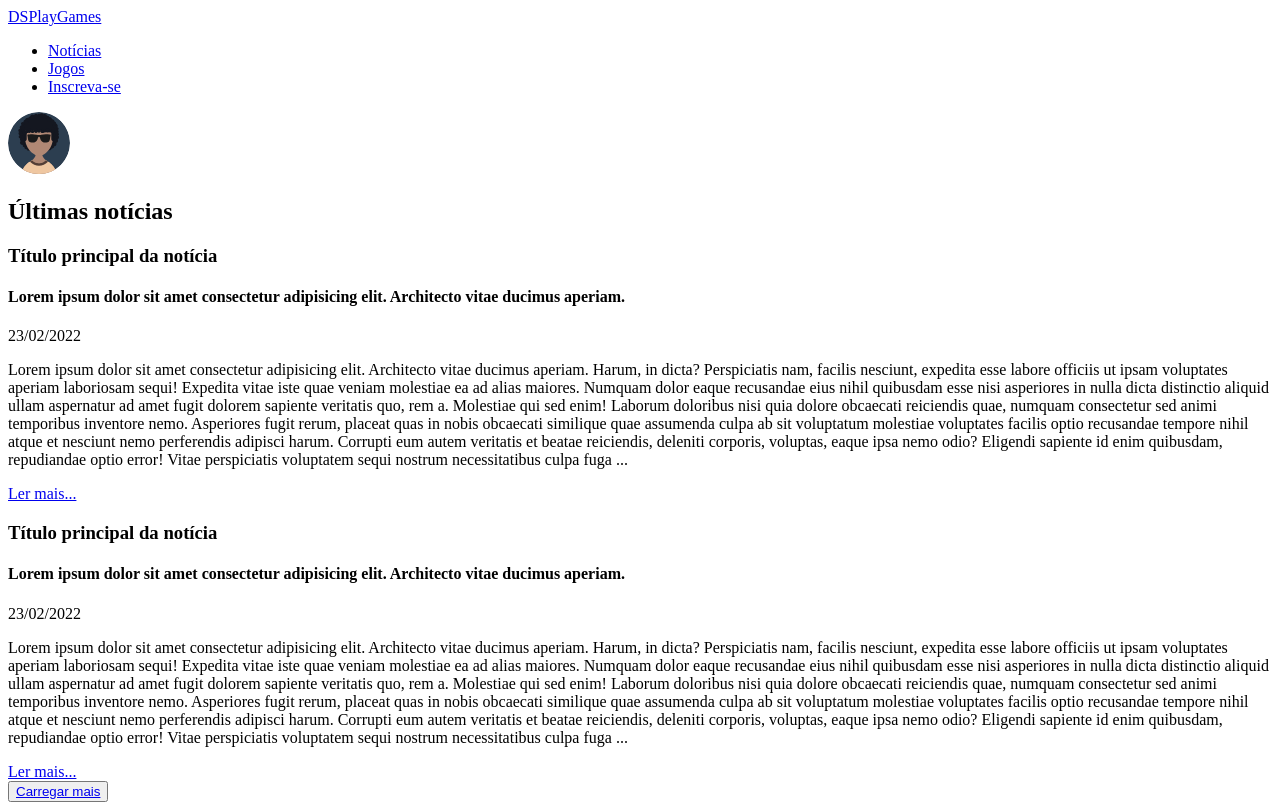
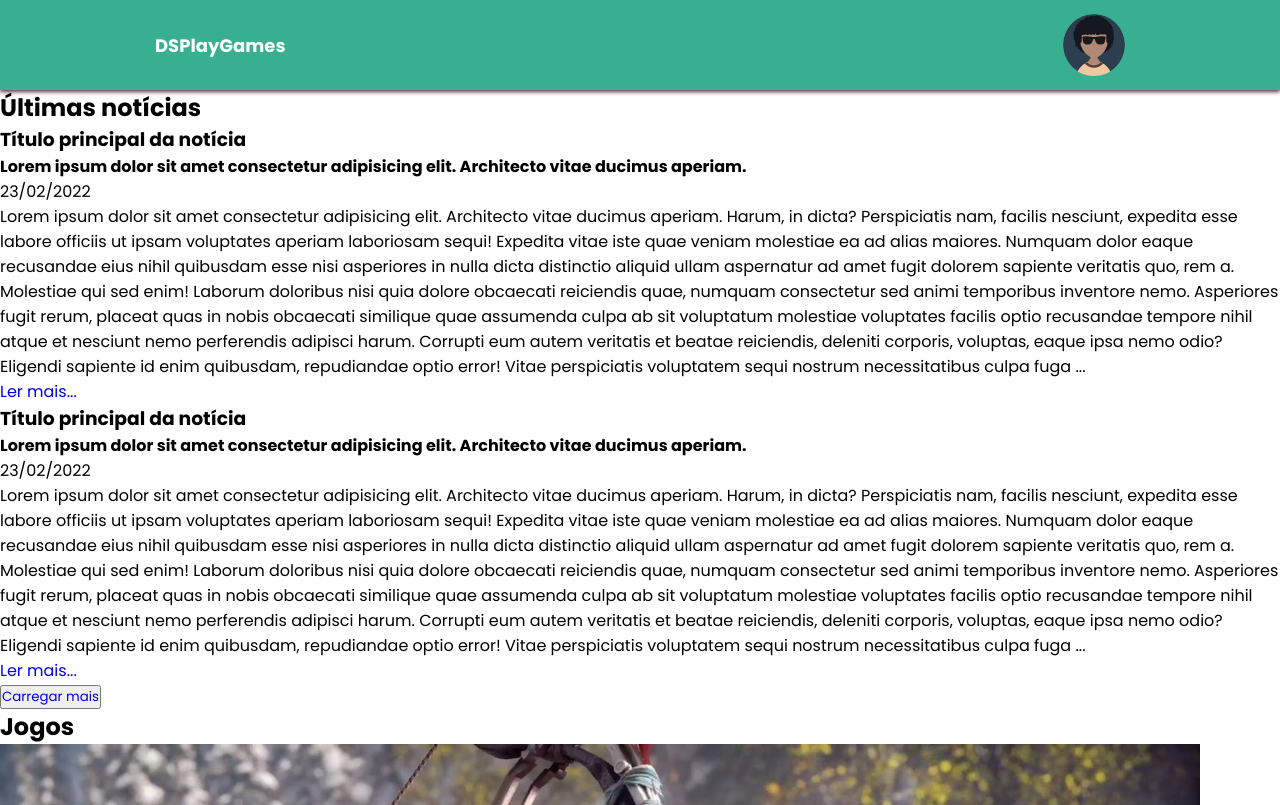
Before and after one commit to BrunoBuilder/DSPlayGames_Challenge, a plain HTML site: page index.html in a window 1280 px wide. Shown: the top 805 px of the page. Drawn offline with Linux system fonts and the light colour scheme.

Commit message:
CSS - header

```diff
--- a/css/styles.css
+++ b/css/styles.css
@@ -0,0 +1,55 @@
+@import url('https://fonts.googleapis.com/css2?family=Poppins:wght@400;500;700&display=swap');
+
+* {
+    font-family: 'Poppins', sans-serif;
+    box-sizing: border-box;
+    margin: 0;
+    padding: 0;
+}
+
+a {
+    text-decoration: none;
+}
+
+li {
+    list-style-type: none;
+}
+
+:root {
+    --color-green: #38AF90;
+    --color-white: #FFFFFF;
+    --color-grey-text: #797979;
+    --color-grey-light: #F0F0F0;
+    --color-pink: #DD7E92;
+    --color-grey-footer: #383838;
+}
+
+.header-container {
+    background-color: var(--color-green);
+    height: 90px;
+    box-shadow: 0px 2px 4px rgba(0, 0, 0, 0.75);
+}
+
+.nav-container {
+    display: flex;
+    flex-direction: row;
+    justify-content: space-between;
+    align-items: center;
+    max-width: 990px;
+    margin: 0 auto;
+    padding: 14px 10px;
+}
+
+.nav-title {
+    font-weight: 700;
+    font-size: 18px;
+    color: var(--color-white);
+}
+
+.nav-links-container {
+    display: flex;
+}
+
+.nav-links {
+    display: none;
+}
--- a/index.html
+++ b/index.html
@@ -9,11 +9,11 @@
     <link rel="stylesheet" href="css/styles.css" />
   </head>
   <body>
-    <header>
-      <nav>
-        <a href="#">DSPlayGames</a>
-        <div>
-          <ul>
+    <header class="header-container">
+      <nav class="nav-container">
+        <a class="nav-title" href="#">DSPlayGames</a>
+        <div class="nav-links-container">
+          <ul class="nav-links">
             <li><a href="#news-section">Notícias</a></li>
             <li><a href="#games-section">Jogos</a></li>
             <li><a href="#subscription-section">Inscreva-se</a></li>
```
